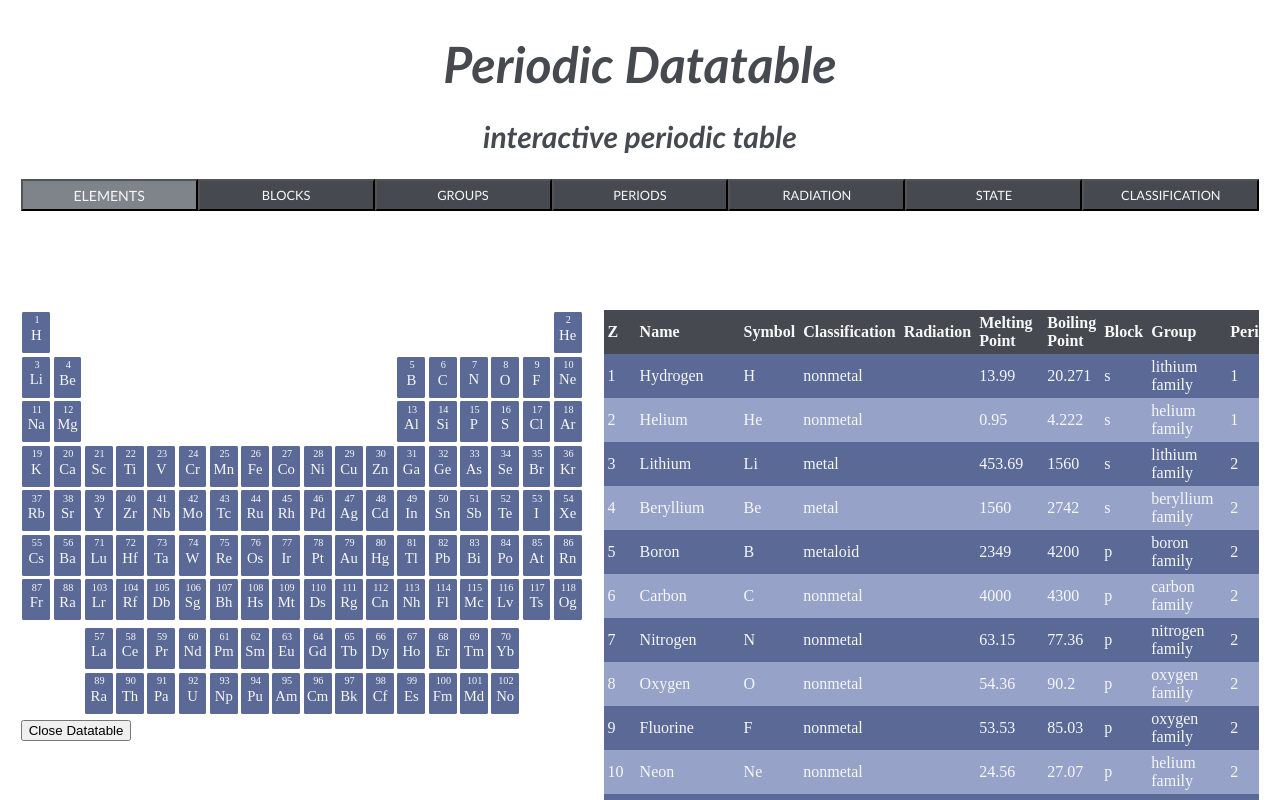
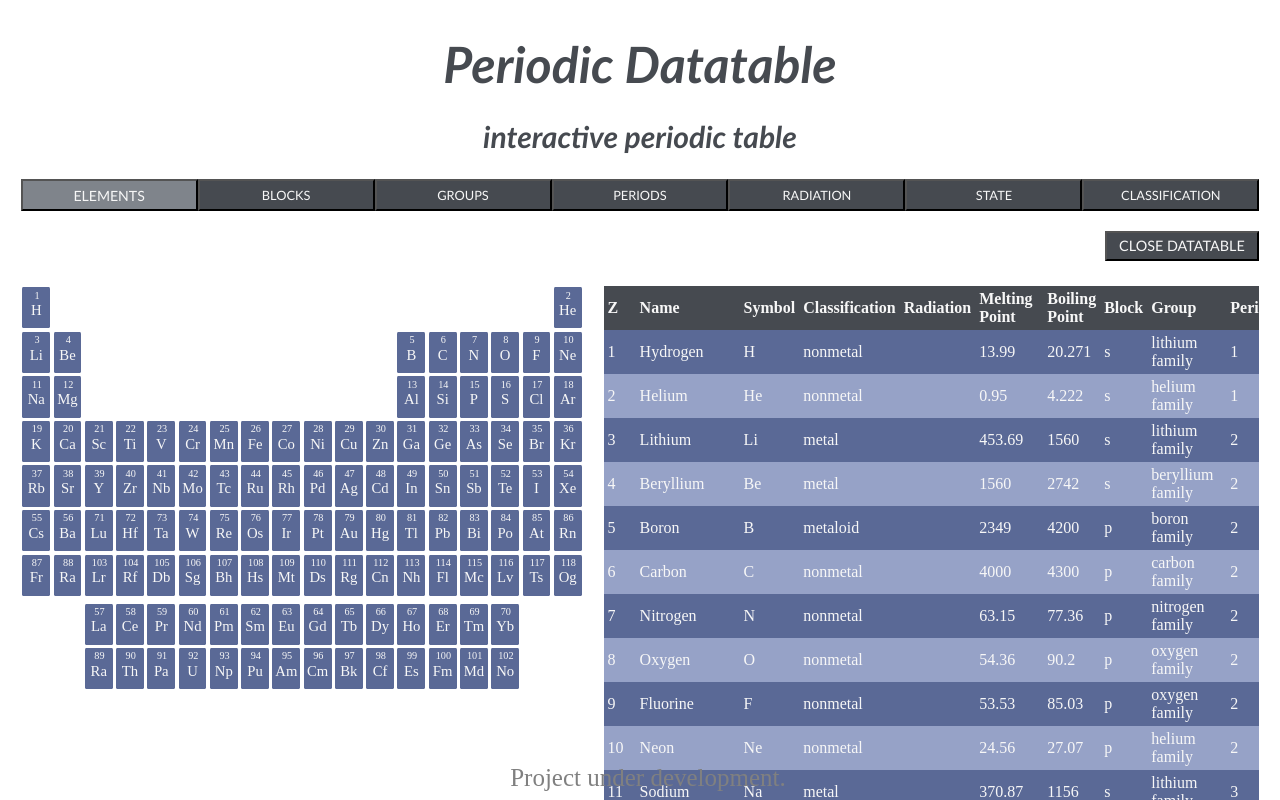
Before and after one commit to EKrionasLamprou/periodic-datatable, an Angular app in the folder periodic-datatable/: page / in a window 1280 px wide. Shown: the top 800 px of the page. Built offline with nearby package versions, Linux system fonts and the light colour scheme; no server answers.

Commit message:
Datatable toogle sass.

```diff
--- a/periodic-datatable/src/app/app.component.html
+++ b/periodic-datatable/src/app/app.component.html
@@ -6,4 +6,9 @@
     <app-modal></app-modal>
 </div>
 
+<!-- Temporary text -->
+<div style="position:fixed; font-size:25px; bottom: 1%; text-align: center; width: 100%; color: gray">
+    Project under development.
+</div>
+
 <router-outlet></router-outlet>
--- a/periodic-datatable/src/app/components/datatable/datatable-toogle/datatable-toogle.component.sass
+++ b/periodic-datatable/src/app/components/datatable/datatable-toogle/datatable-toogle.component.sass
@@ -0,0 +1,19 @@
+@import ../../../../styles/colours
+$font: 'Trebuchet MS', 'Lucida Sans Unicode', 'Lucida Grande', 'Lucida Sans', Arial, sans-serif
+
+button
+    overflow: clip
+    margin-bottom: 1%
+    width: 100%
+    height: 100%
+    background: $navbar-button-colour
+    color: $text-colour
+    font-size: 0.9rem
+    font-family: $font
+    text-transform: uppercase
+    transition: all 150ms ease-in-out
+
+    &:hover
+        background: $navbar-button-colour-hover
+        color: $navbar-button-colour
+        transition: all 300ms ease-out
--- a/periodic-datatable/src/app/components/datatable/datatable.component.sass
+++ b/periodic-datatable/src/app/components/datatable/datatable.component.sass
@@ -20,6 +20,10 @@ th
     top: 0
     background: $navbar-button-colour
     box-shadow: 0 2px 2px 1px $modal-text-colour
+    cursor: pointer
+
+    &:hover
+        background: $navbar-button-colour-hover
 
 tr
     background: $tile-colour
--- a/periodic-datatable/src/app/components/header/header.component.html
+++ b/periodic-datatable/src/app/components/header/header.component.html
@@ -2,5 +2,8 @@
     <h1>Periodic Datatable</h1>
     <h2>interactive periodic table</h2>
     <app-navigation-bar></app-navigation-bar>
-    <app-thermostat></app-thermostat>
+    <div class="controls">
+        <app-thermostat></app-thermostat>
+        <app-datatable-toogle></app-datatable-toogle>
+    </div>
 </div>
--- a/periodic-datatable/src/app/components/header/header.component.sass
+++ b/periodic-datatable/src/app/components/header/header.component.sass
@@ -5,6 +5,7 @@
     color: $navbar-button-colour
     font-family: 'Gill Sans', 'Gill Sans MT', Calibri, 'Trebuchet MS', sans-serif
     font-style: italic
+    margin-bottom: 2%
 
     h1
         margin-bottom: 0
@@ -12,3 +13,7 @@
 
     h2
         font-size: 30px
+
+.controls
+    display: grid
+    grid-template-columns: 7fr 1fr
--- a/periodic-datatable/src/app/components/periodic-table/periodic-table.component.html
+++ b/periodic-datatable/src/app/components/periodic-table/periodic-table.component.html
@@ -1,5 +1,4 @@
 <div class="table">
     <app-element-grid [gridType]="'top'"></app-element-grid>
     <app-element-grid [gridType]="'bottom'"></app-element-grid>
-    <app-datatable-toogle></app-datatable-toogle>
 </div>
--- a/periodic-datatable/src/app/components/thermostat/thermostat.component.sass
+++ b/periodic-datatable/src/app/components/thermostat/thermostat.component.sass
@@ -15,15 +15,17 @@ $thumb-colour: #363e45
 .container
     display: flex
     justify-content: center
-    margin: 1% 0 3% 0
+
     &.hidden
         visibility: hidden
+
     .temperature-slider
         -webkit-appearance: none
         width: $slider-width
         height: $slider-height
         background: $slider-colour
         cursor: pointer
+
     .temperature-slider::-webkit-slider-thumb
         @include thumb
     .temperature-slider::-moz-range-thumb
@@ -32,6 +34,7 @@ $thumb-colour: #363e45
     .temperature-text
         position: absolute
         width: 100%
+        heigh: 100%
         font-size: 25px
         font-family: Arial, Helvetica, sans-serif
         text-align: center
```
Also changed, not shown: periodic-datatable/src/app/services/element-sorter.service.ts (+9 -0 lines).
